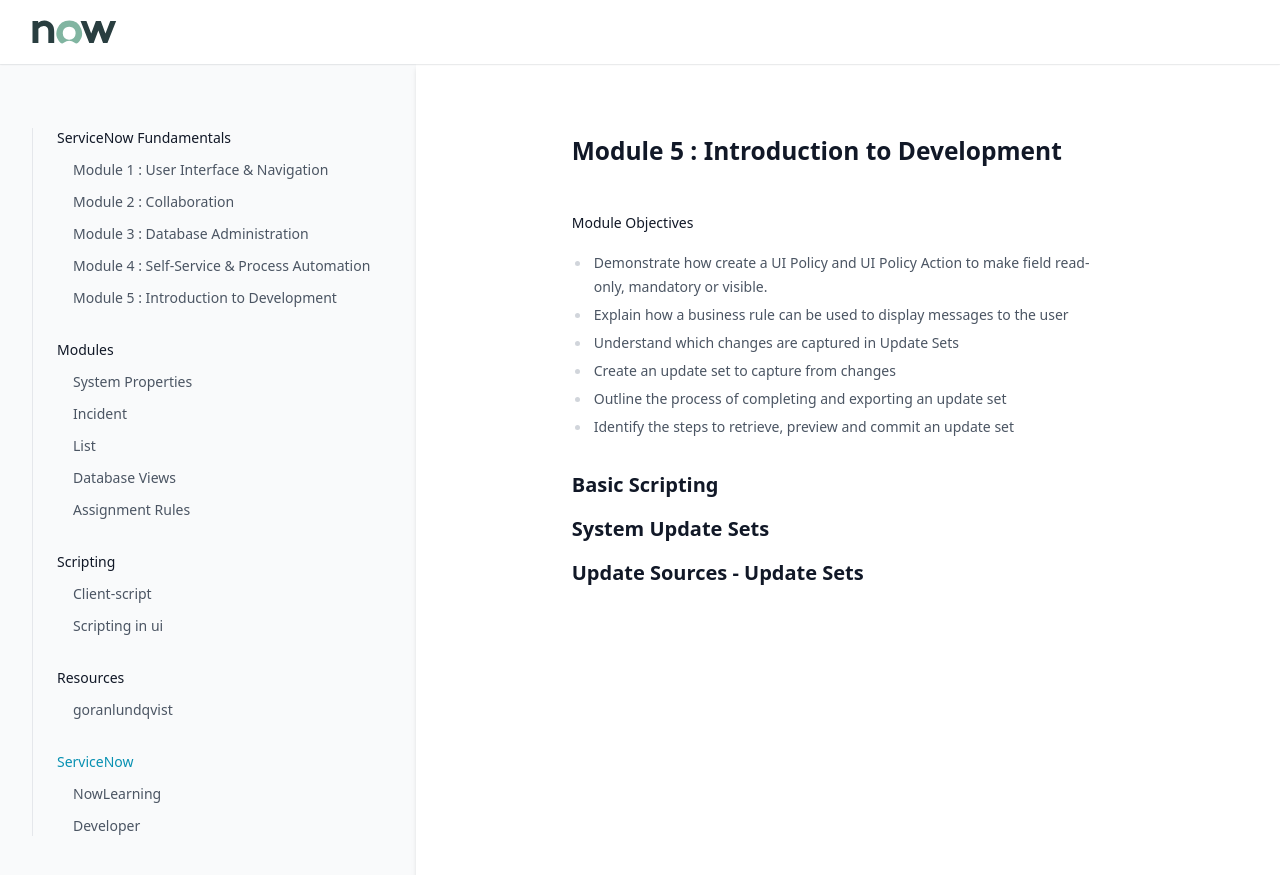
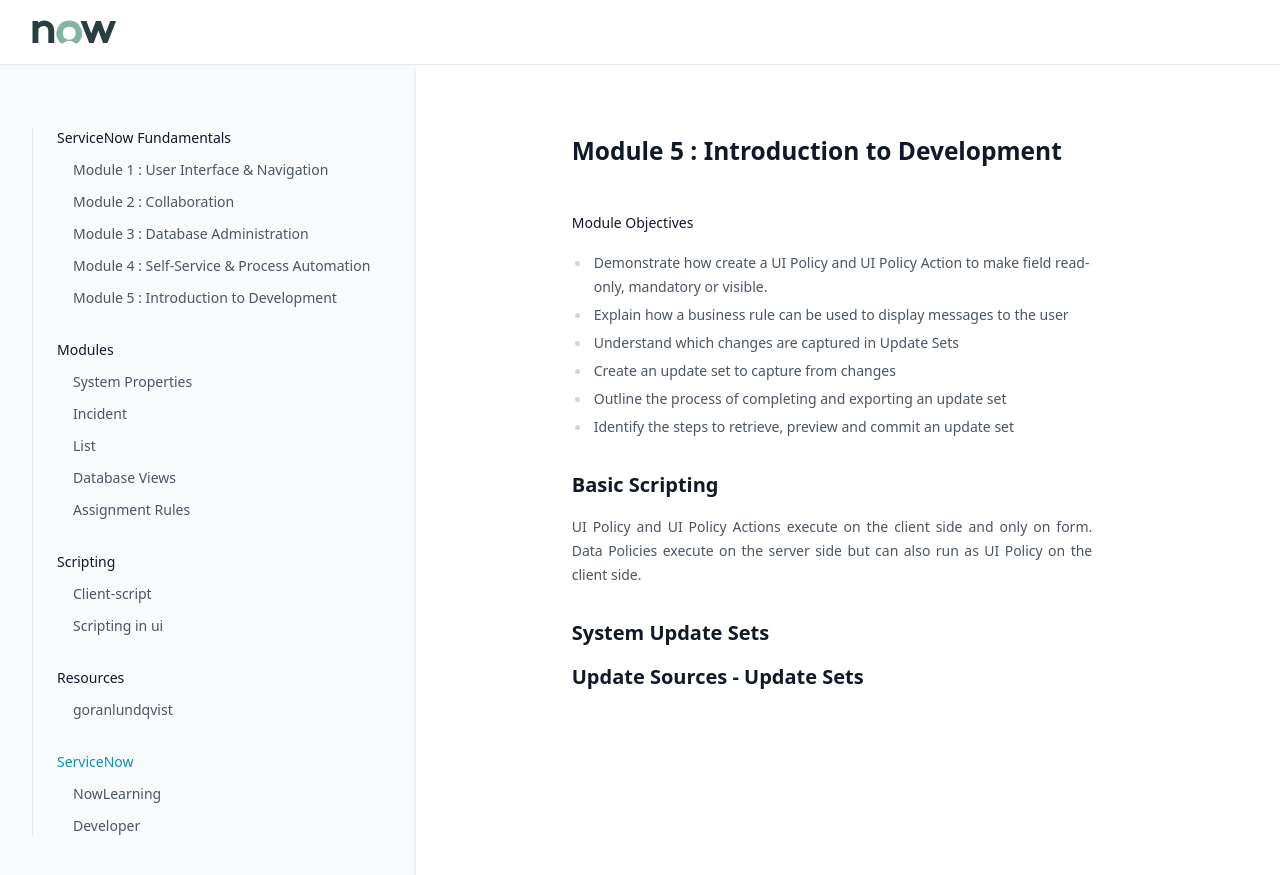
Before and after one commit to greglejeune/ebook, a Jekyll site: the page built from _servicenow/2021-11-01-snf-module5.md, in a window 1280 px wide. Shown: the top 875 px of the page. Built offline with Jekyll 4.4.1, drawn with Linux system fonts in a browser that asks for light colours.

Commit message:
Update 2021-11-01-snf-module5.md

```diff
--- a/_servicenow/2021-11-01-snf-module5.md
+++ b/_servicenow/2021-11-01-snf-module5.md
@@ -19,7 +19,9 @@ category: snf
 
 <h2>Basic Scripting</h2>
 
-
+<p style="text-align: justify;">
+    UI Policy and UI Policy Actions execute on the client side and only on form. Data Policies execute on the server side but can also run as UI Policy on the client side.
+</p>
 
 <h2>System Update Sets</h2>
 <h2>Update Sources - Update Sets</h2>
```
